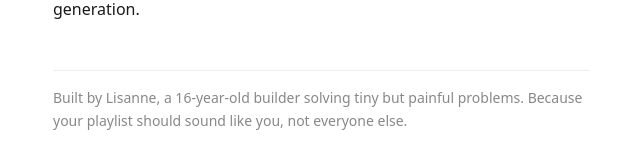
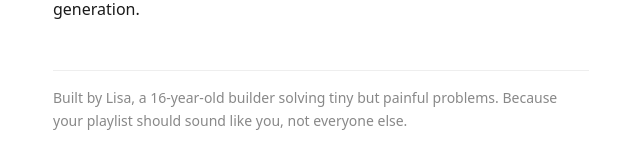
Before and after one commit to bee541/playlist-ai, a Next.js app: page / in a window 1280 px wide. Shown: the part 1094-1255 px from the top of the page, without its empty margins (319-959 px from the left). Built offline with nearby package versions, Linux system fonts and the light colour scheme.

Commit message:
Connect Google Form waitlist

```diff
--- a/pages/index.tsx
+++ b/pages/index.tsx
@@ -95,7 +95,7 @@ export default function Home() {
         fontSize: '0.875rem',
         color: '#888'
       }}>
-        Built by Lisanne, a 16-year-old builder solving tiny but painful problems.
+        Built by Lisa, a 16-year-old builder solving tiny but painful problems.
         Because your playlist should sound like you, not everyone else.
       </footer>
     </main>
--- a/pages/waitlist.tsx
+++ b/pages/waitlist.tsx
@@ -14,7 +14,7 @@ export default function Waitlist() {
 
     // Option 1: Google Forms
     // Replace with your Google Form URL
-    const googleFormUrl = 'YOUR_GOOGLE_FORM_URL'
+    const googleFormUrl = 'https://docs.google.com/forms/d/e/1FAIpQLSeG-myc2EP7NjSADaRqbSkH_Sg5BimJutZiLOnBhfQyY-PGjw/formResponse'
     const formBody = new URLSearchParams()
     formBody.append('entry.XXXXXX', data.email as string)
     formBody.append('entry.YYYYYY', data.service as string)
```
